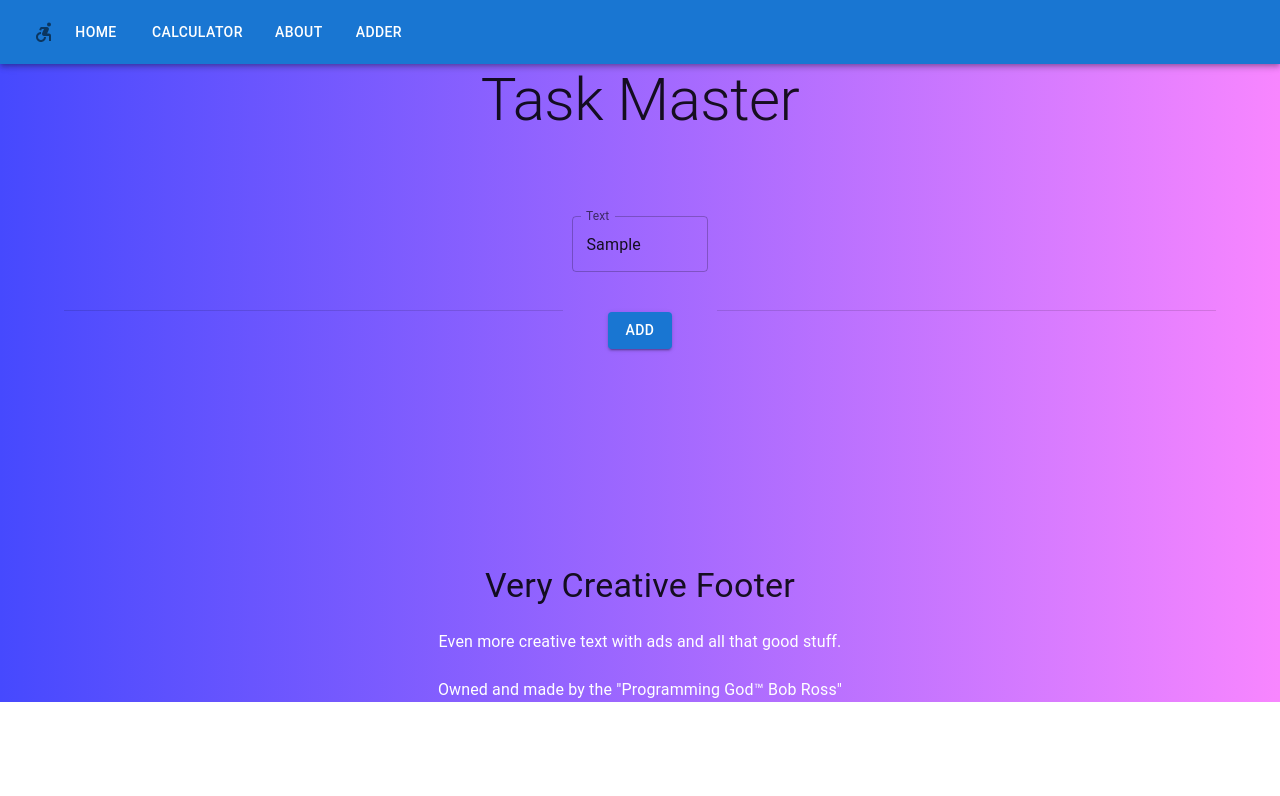
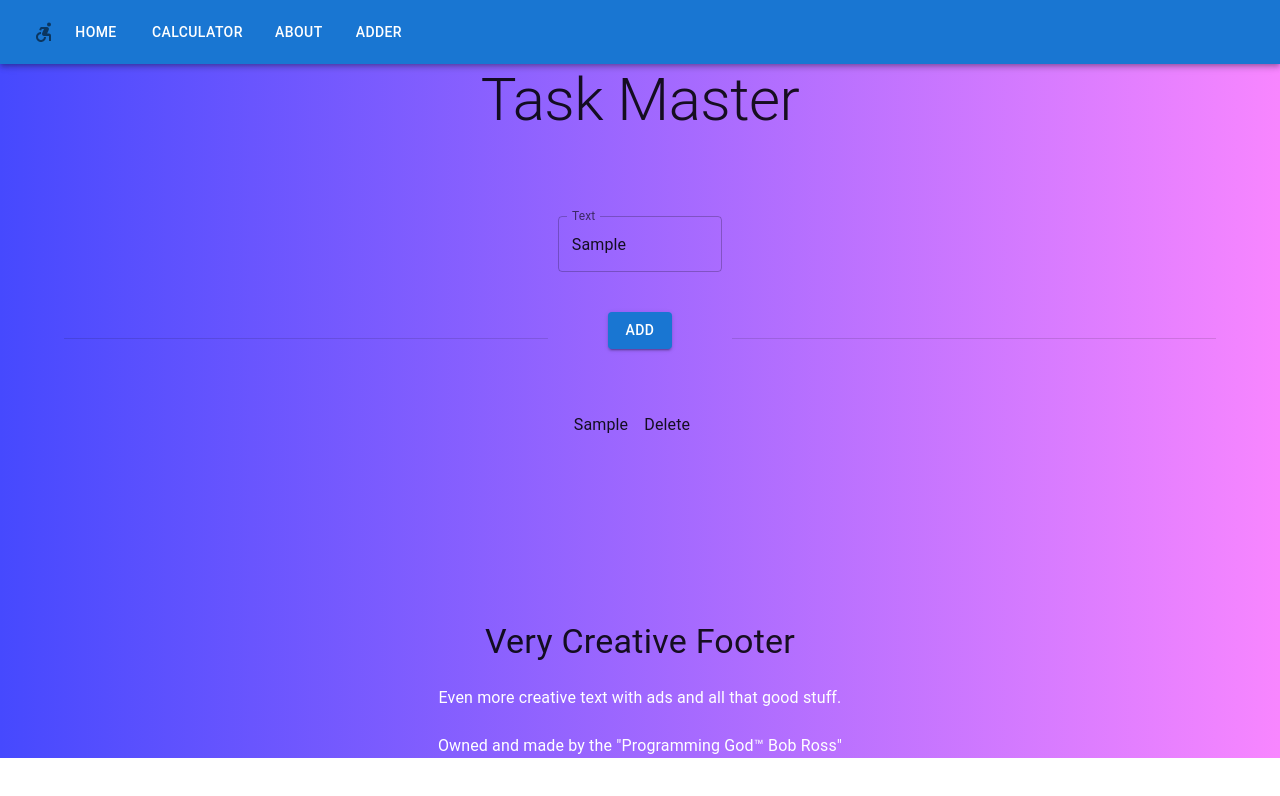
Before and after one commit to WobniarelbuoD/mui_not_mu, a React (Create React App) app: page /adder in a window 1280 px wide. Both pictures are taken after typing "Sample" into the empty fields and a click on the button "ADD". Shown: the top 796 px of the page. Built offline with nearby package versions, Linux system fonts and the light colour scheme.

Commit message:
Adder Update
Fixed adder functionality to add and remove items from array using useState.

```diff
--- a/src/components/Adder.js
+++ b/src/components/Adder.js
@@ -1,29 +1,41 @@
-import { Button, Divider, List, ListItem, ListItemButton, ListItemText, TextField, Typography } from "@mui/material";
+import {Button,Divider,List,ListItem,ListItemButton,ListItemText,TextField,Typography,} from "@mui/material";
 import { Container } from "@mui/system";
 import { useState } from "react";
 
+const Adder = () => {
+  const [input, inputUpdate] = useState();
+  const [items, setItems] = useState([]);
 
-const Adder = () => {
-    const [input, inputUpdate] = useState()
-    const [items, setItems] = useState([])
+  const arrayUpdate = () => {
+    setItems([...items, input]);
+    console.log(items)
+  };
 
-    const arrayUpdate = () =>{
-        setItems([...items, input])
-    }
+  const remove = (index) =>{
+    items.splice(index,1)
+    setItems([...items])
+    console.log(items)
+  }
 
-    return(
-  <Container >
-    <Typography variant="h2">Task Master</Typography>
-    <Divider sx={{whiteSpace:"pre-wrap", mt:10}}>
-    <TextField onChange={e => inputUpdate(e.target.value)} label="Text"></TextField>
-    <Button onClick={() => arrayUpdate()} variant="contained" sx={{mt:5}}>Add</Button>
-    <List sx={{mt:5}}>
-        {/* {Items.map(item =>{
-            return(<ListItem key={item}><ListItemText primary={item}></ListItemText></ListItem>)})} */}
-    </List>
-    </Divider>
-  </Container>
-)
+  return (
+    <Container>
+      <Typography variant="h2">Task Master</Typography>
+      <Divider sx={{ whiteSpace: "pre-wrap", mt: 10 }}>
+        <TextField
+          onChange={(e) => inputUpdate(e.target.value)}
+          label="Text"
+        ></TextField>
+        <Button onClick={() => arrayUpdate()} variant="contained" sx={{ mt: 5 }}>Add</Button>
+      <List sx={{ mt: 5 }}>
+        {items.map((item,index) => {
+          return (
+            <ListItem key={index}><ListItemText primary={item}></ListItemText><ListItemButton onClick={() => remove(index)}>Delete</ListItemButton></ListItem>
+          );
+        })}
+      </List>
+      </Divider>
+    </Container>
+  );
 };
 
 export default Adder;
```
